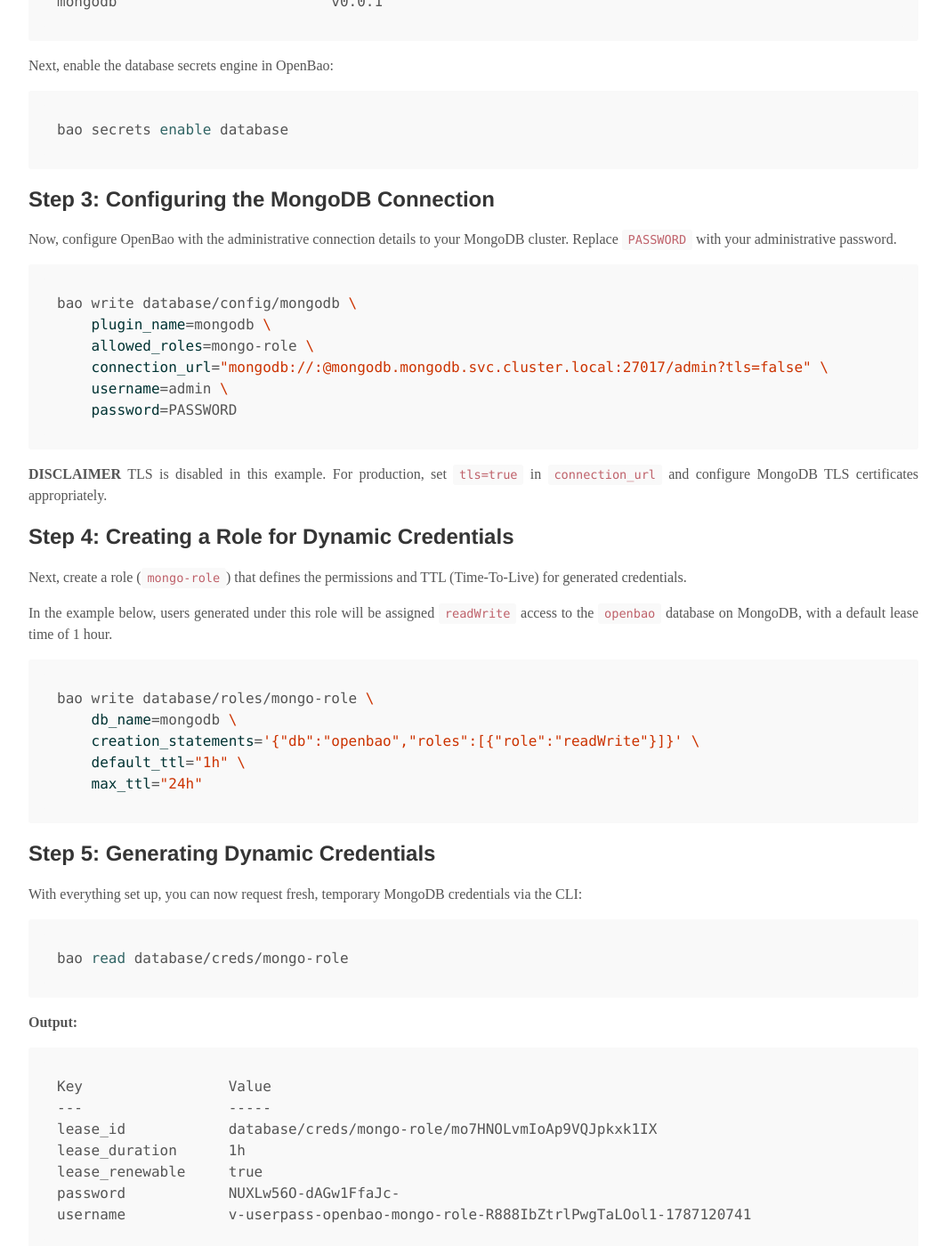
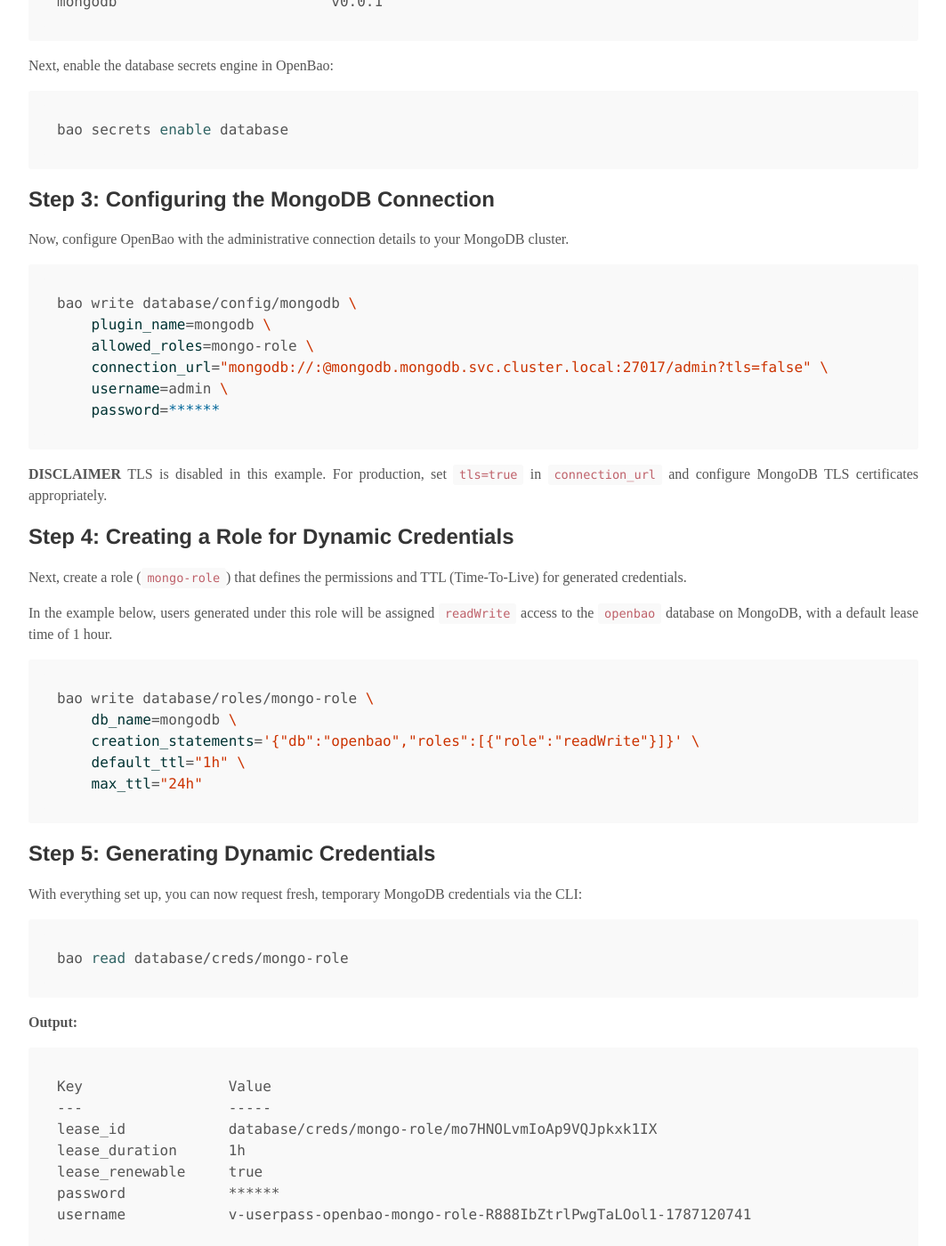
Before and after one commit to eyenx/blog, a Jekyll site: the page built from src/_posts/2026-08-19-short-lived-mongodb-credentials-with-openbao.md, in a window 1280 px wide and 1400 px high, scrolled down 1373 px. Shown: the whole window at 89% size, without its empty margins (108-1171 px from the left). Built offline with Jekyll 4.4.1, drawn with Linux system fonts in a browser that asks for light colours; comment, search, counter and statistics services are not loaded.

Commit message:
fix(post): password
Signed-off-by: Toni Tauro <toni.tauro@adfinis.com>

````diff
--- a/src/_posts/2026-08-19-short-lived-mongodb-credentials-with-openbao.md
+++ b/src/_posts/2026-08-19-short-lived-mongodb-credentials-with-openbao.md
@@ -56,7 +56,7 @@
 
 ## Step 3: Configuring the MongoDB Connection
 
-Now, configure OpenBao with the administrative connection details to your MongoDB cluster. Replace `PASSWORD` with your administrative password.
+Now, configure OpenBao with the administrative connection details to your MongoDB cluster.
 
 ```bash
 bao write database/config/mongodb \
@@ -64,7 +64,7 @@
     allowed_roles=mongo-role \
     connection_url="mongodb://{{username}}:{{password}}@mongodb.mongodb.svc.cluster.local:27017/admin?tls=false" \
     username=admin \
-    password=PASSWORD
+    password=******
 ```
 
 **DISCLAIMER** TLS is disabled in this example. For production, set `tls=true` in `connection_url` and configure MongoDB TLS certificates appropriately.
@@ -98,7 +98,7 @@
 lease_id            database/creds/mongo-role/mo7HNOLvmIoAp9VQJpkxk1IX
 lease_duration      1h
 lease_renewable     true
-password            NUXLw56O-dAGw1FfaJc-
+password            ******
 username            v-userpass-openbao-mongo-role-R888IbZtrlPwgTaLOol1-1787120741
 ```
 
````
